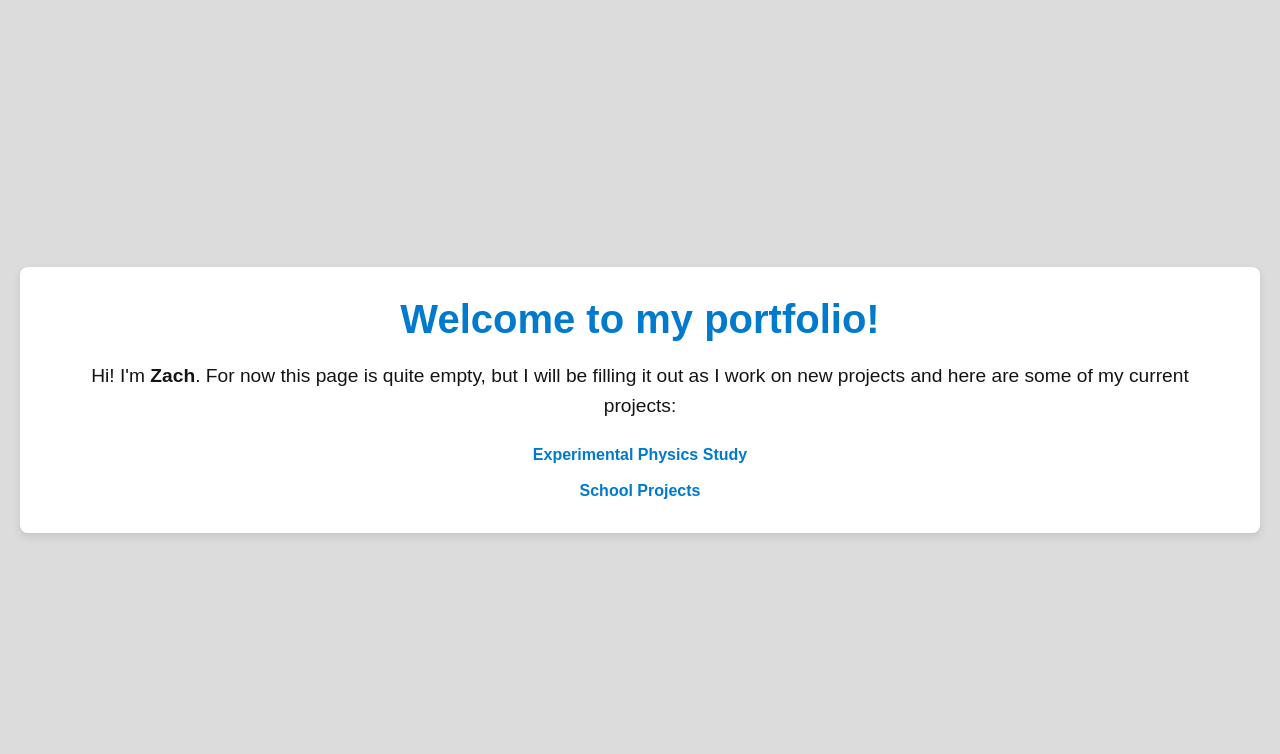
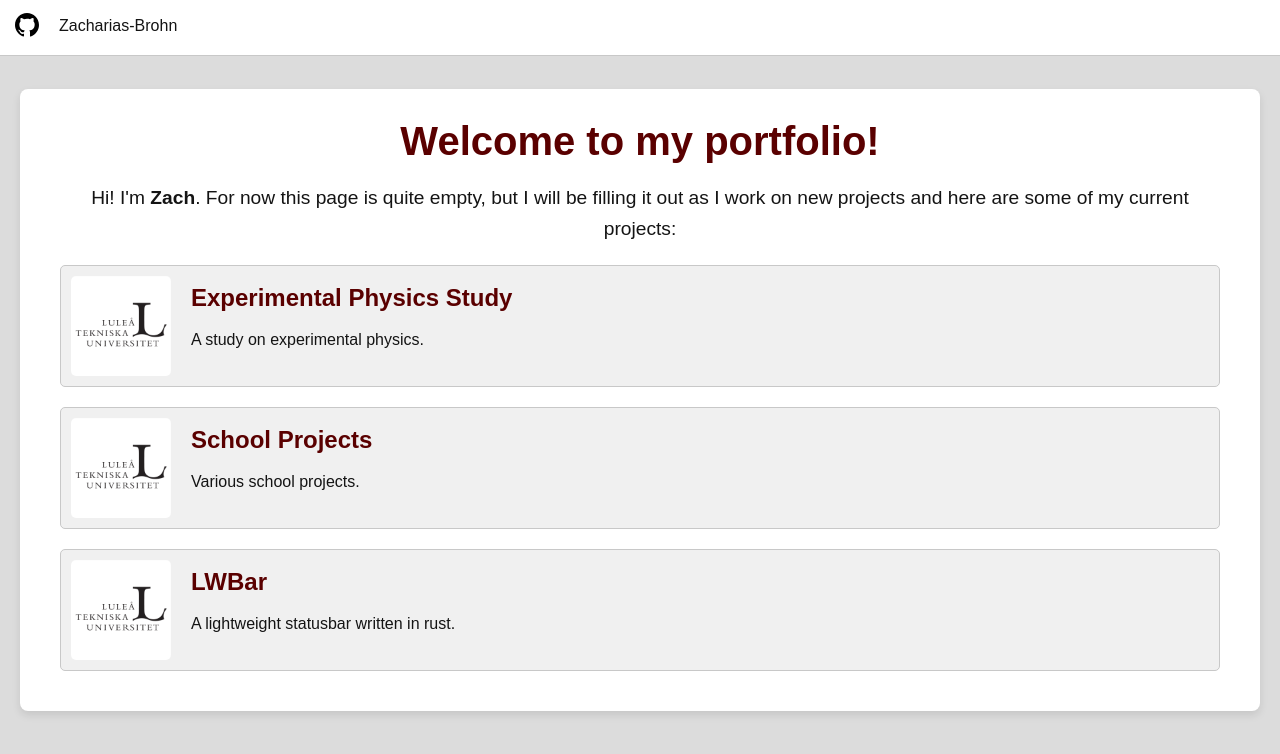
Before and after one commit to Zacharias-Brohn/portfolio, a plain HTML site: page index.html in a window 1280 px wide. Drawn offline with Linux system fonts and the light colour scheme.

Commit message:
Css updates

```diff
--- a/index.html
+++ b/index.html
@@ -8,11 +8,23 @@
     <title>My Projects</title>
 </head>
 <body>
-  <div class="container">
-    <h1>Welcome to my portfolio!</h1>
-    <p>Hi! I'm <strong>Zach</strong>. For now this page is quite empty, but I will be filling it out as I work on new projects and here are some of my current projects:</p>
-    <ul>
-    </ul>
-  </div>
+    <nav>
+        <ul>
+            <li class="github">
+                <a href="https://github.com/Zacharias-Brohn" target="_blank">
+                    <img src="assets/github.svg" alt="GitHub" class="github-logo">
+                </a>
+            </li>
+            <li>
+                <a href="https://github.com/Zacharias-Brohn" target="_blank" class="github-link">Zacharias-Brohn</a>
+            </li>
+        </ul>
+    </nav>
+    <div class="container">
+        <h1>Welcome to my portfolio!</h1>
+        <p>Hi! I'm <strong>Zach</strong>. For now this page is quite empty, but I will be filling it out as I work on new projects and here are some of my current projects:</p>
+        <ul id="projects-list" class="projects">
+        </ul>
+    </div>
 </body>
 </html>
--- a/script.js
+++ b/script.js
@@ -1,16 +1,46 @@
 const projects = [
-    { name: "Experimental Physics Study", link: "https://github.com/Zacharias-Brohn/F0004T" },
-    { name: "School Projects", link: "https://github.com/Zacharias-Brohn/d0009e" },
+    {
+        name: "Experimental Physics Study",
+        link: "https://github.com/Zacharias-Brohn/F0004T",
+        image: "assets/194288.png",
+        description: "A study on experimental physics."
+    },
+    {
+        name: "School Projects",
+        link: "https://github.com/Zacharias-Brohn/d0009e",
+        image: "assets/194288.png",
+        description: "Various school projects."
+    },
+    {
+        name: "LWBar",
+        link: "https://github.com/Zacharias-Brohn/LWBar",
+        image: "assets/194288.png",
+        description: "A lightweight statusbar written in rust."
+    },
 ];
 
 document.addEventListener("DOMContentLoaded", () => {
-    const ul = document.querySelector("ul");
+    const ul = document.getElementById("projects-list");
     projects.forEach(project => {
         const li = document.createElement("li");
+
+        const img = document.createElement("img");
+        img.src = project.image;
+        img.alt = project.name;
+
+        const div = document.createElement("div");
+
         const a = document.createElement("a");
         a.textContent = project.name;
         a.href = project.link;
-        li.appendChild(a);
+
+        const p = document.createElement("p");
+        p.textContent = project.description;
+
+        div.appendChild(a);
+        div.appendChild(p);
+        li.appendChild(img);
+        li.appendChild(div);
         ul.appendChild(li);
     });
 });
--- a/style.css
+++ b/style.css
@@ -3,9 +3,19 @@
   --light-bg: rgb(220,220,220);
   --light-color: rgb(20,20,20);
   --light-box-bg: white;
+  --light-item-bg: rgb(240,240,240);
+  --light-item-hover-bg: #f0f0f0;
+  --light-border: rgb(200, 200, 200);
+  --light-link-color: #5a0000;
+  --light-link-hover-color: #730000;
   --dark-bg: rgb(22,27,34);
   --dark-box-bg: rgb(27,34,41);
+  --dark-item-bg: rgb(32,39,46);
+  --dark-item-hover-bg: rgb(39, 47, 56);
+  --dark-border: rgb(45, 55, 65);
   --dark-color: snow;
+  --dark-link-color: #ff8282;
+  --dark-link-hover-color: #ff5a5a;
 }
 
 /* General reset for consistent styling */
@@ -27,7 +37,7 @@ body {
 /* Header styling */
 h1 {
     font-size: 2.5rem;
-    color: #007acc;
+    color: light-dark(var(--light-link-color), var(--dark-link-color));
     margin-bottom: 10px;
 }
 
@@ -38,24 +48,109 @@ p {
 }
 
 /* List styling */
-ul {
+ul.projects {
     list-style: none;
     padding: 0;
 }
 
-ul li {
-    margin: 10px 0;
+/* Style for the list items */
+ul.projects li {
+    display: flex;
+    align-items: center;
+    margin: 20px 0;
+    padding: 10px;
+    border: 1px solid;
+    border-color: light-dark(var(--light-border), var(--dark-border));
+    border-radius: 5px;
+    background-color: light-dark(var(--light-item-bg), var(--dark-item-bg));
+    transition: background-color 0.3s;
 }
 
-ul li a {
+ul.projects li:hover {
+    background-color: light-dark(var(--light-item-hover-bg), var(--dark-item-hover-bg));
+}
+
+/* Style for the images */
+ul.projects li img {
+
+    width: 100px;
+    height: 100px;
+    object-fit: cover;
+    border-radius: 5px;
+    margin-right: 20px;
+}
+
+/* Style for the text container */
+ul.projects li div {
+    display: flex;
+    flex-direction: column;
+}
+
+/* Style for the project name */
+ul.projects li a {
+    text-align: left;
+    font-size: 1.5rem;
+    color: light-dark(var(--light-link-color), var(--dark-link-color));
+    font-weight: bold;
     text-decoration: none;
-    color: #007acc;
-    font-weight: bold;
+    margin-bottom: 10px;
     transition: color 0.3s;
 }
 
-ul li a:hover {
-    color: #005f99;
+ul.projects li a:hover {
+    color: light-dark(var(--light-link-hover-color), var(--dark-link-hover-color));
+}
+
+/* Style for the project description */
+ul.projects li p {
+    text-align: left;
+    font-size: 1rem;
+    color: light-dark(var(--light-color), var(--dark-color));
+}
+
+/* Navbar styling */
+nav {
+    background-color: light-dark(var(--light-box-bg), var(--dark-box-bg));
+    padding: 10px;
+    border-bottom: 1px solid;
+    border-color: light-dark(var(--light-border), var(--dark-border));
+    position: fixed;
+    top: 0;
+    width: 100%;
+    z-index: 1000;
+}
+
+nav ul {
+    list-style: none;
+    display: flex;
+    justify-content: flex-start;
+    padding: 0;
+    margin: 3px 0 0 15px;
+}
+
+nav ul li  {
+    margin-right: 20px;
+}
+
+nav ul li a {
+    text-decoration: none;
+    color: light-dark(var(--light-color), var(--dark-color));
+    transition: color 0.3s;
+}
+
+nav ul li a:hover {
+    color: var(--light-link-hover-color);
+}
+
+.github-logo {
+    width: 24px;
+    height: 24px;
+}
+
+@media (prefers-color-scheme: dark) {
+    .github-logo {
+        filter: invert(100%) sepia(100%) saturate(2%) hue-rotate(230deg) brightness(105%) contrast(101%);
+    }
 }
 
 /* Center content */
```
Also changed, not shown: assets/194288.png (added), assets/github.svg (added).
